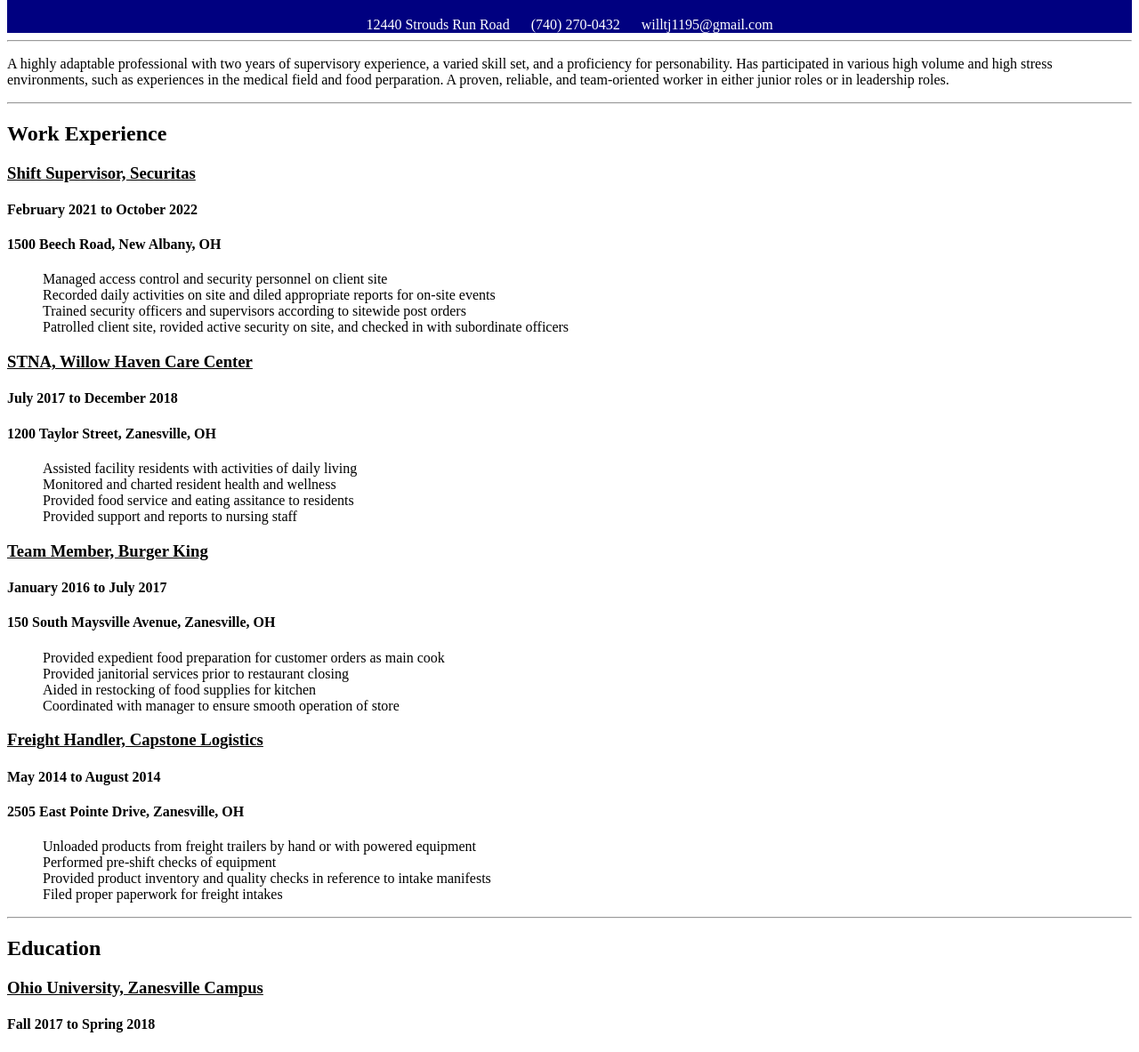
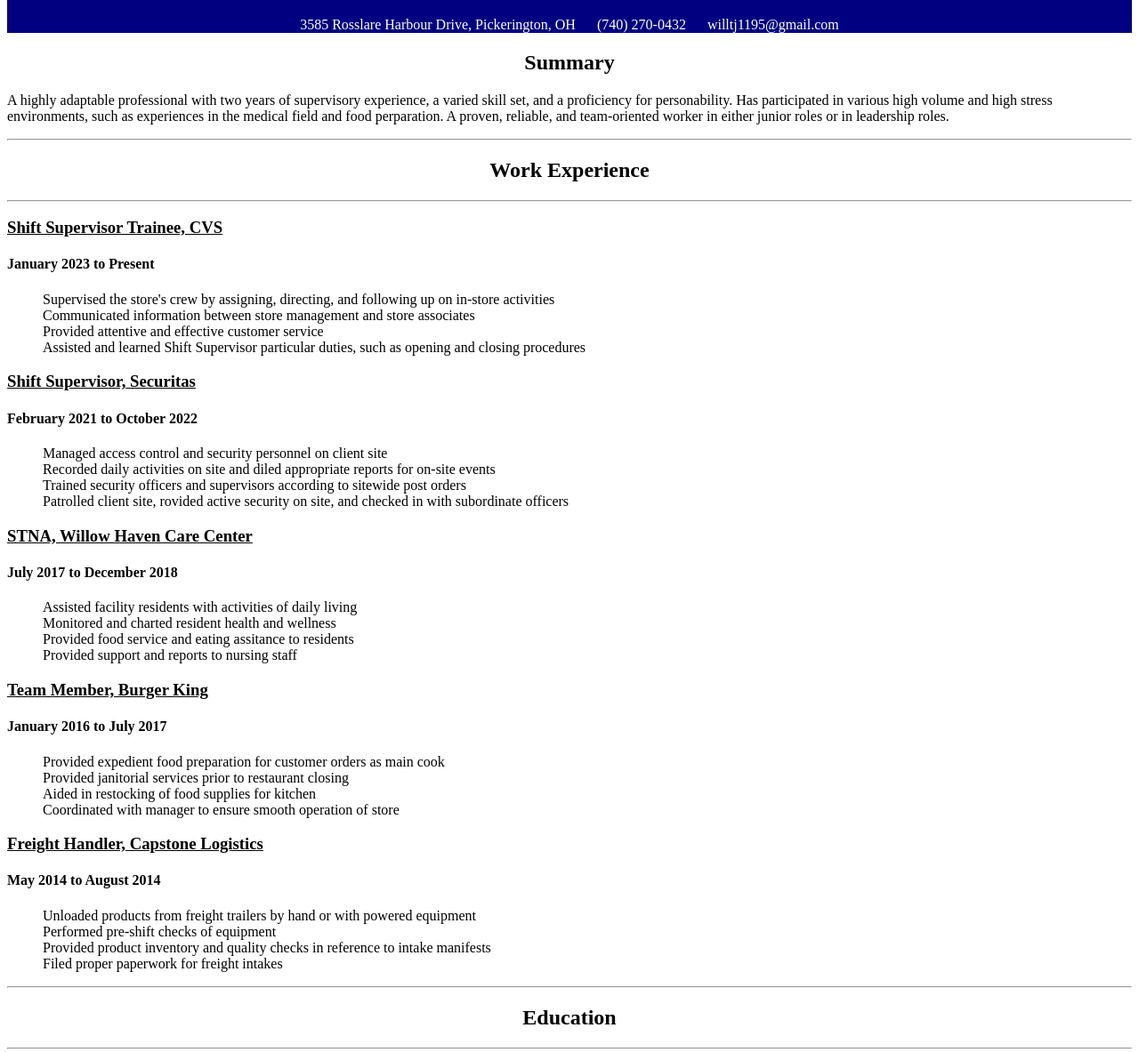
Before and after one commit to jtelms/resume, a plain HTML site: page index.html in a window 1280 px wide. Shown: the part 61-1244 px from the top of the page at 89% size. Drawn offline with Linux system fonts and the light colour scheme.

Commit message:
updated info, fixed layout, finalized styling

```diff
--- a/index.html
+++ b/index.html
@@ -2,7 +2,7 @@
 <html>
     <head>
         <meta charset="utf-8">
-        <title>Untitled</title>
+        <title>Resume</title>
         <link rel="stylesheet" href="styles.css">
         <meta name="viewport" content="width=device-width, initial-scale=1">
     </head>
@@ -10,50 +10,51 @@
         <div id="banner">
             <h1>Travis Willison Jr.</h1>
             <div id="contact">
-                <p>12440 Strouds Run Road</p>
+                <p>3585 Rosslare Harbour Drive, Pickerington, OH</p>
                 <p>(740) 270-0432</p>
                 <p>willtj1195@gmail.com</p>
             </div>
         </div>
-        <hr />
+	<h2>Summary</h2>
         <p id="summary">A highly adaptable professional with two years of supervisory experience, a varied skill set, and a proficiency for personability. Has participated in various high volume and high stress environments, such as experiences in the medical field and food perparation. A proven, reliable, and team-oriented worker in either junior roles or in leadership roles.</p>
         <hr />
         <div id="work">
             <h2>Work Experience</h2>
-
+	    <hr />
+	    <h3>Shift Supervisor Trainee, CVS</h3>
+	    <h4>January 2023 to Present</h4>
+	    <ul>
+		<li>Supervised the store's crew by assigning, directing, and following up on in-store activities</li>
+		<li>Communicated information between store management and store associates</li>
+		<li>Provided attentive and effective customer service</li>
+		<li>Assisted and learned Shift Supervisor particular duties, such as opening and closing procedures</li>
+	    </ul>
             <h3>Shift Supervisor, Securitas</h3>
             <h4>February 2021 to October 2022</h4>
-            <h4>1500 Beech Road, New Albany, OH</h4>
             <ul>
                 <li>Managed access control and security personnel on client site</li>
                 <li>Recorded daily activities on site and diled appropriate reports for on-site events</li>
                 <li>Trained security officers and supervisors according to sitewide post orders</li>
                 <li>Patrolled client site, rovided active security on site, and checked in with subordinate officers</li>
             </ul>
-
             <h3>STNA, Willow Haven Care Center</h3>
             <h4>July 2017 to December 2018</h4>
-            <h4>1200 Taylor Street, Zanesville, OH</h4>
             <ul>
                 <li>Assisted facility residents with activities of daily living</li>
                 <li>Monitored and charted resident health and wellness</li>
                 <li>Provided food service and eating assitance to residents</li>
                 <li>Provided support and reports to nursing staff</li>
             </ul>
-
             <h3>Team Member, Burger King</h3>
             <h4>January 2016 to July 2017</h4>
-            <h4>150 South Maysville Avenue, Zanesville, OH</h4>
             <ul>
                 <li>Provided expedient food preparation for customer orders as main cook</li>
                 <li>Provided janitorial services prior to restaurant closing</li>
                 <li>Aided in restocking of food supplies for kitchen</li>
                 <li>Coordinated with manager to ensure smooth operation of store</li>
             </ul>
-
             <h3>Freight Handler, Capstone Logistics</h3>
             <h4>May 2014 to August 2014</h4>
-            <h4>2505 East Pointe Drive, Zanesville, OH</h4>
             <ul>
                 <li>Unloaded products from freight trailers by hand or with powered equipment</li>
                 <li>Performed pre-shift checks of equipment</li>
@@ -64,21 +65,18 @@
         <hr />
         <div id="ed">
             <h2>Education</h2>
-
+	    <hr />
             <h3>Ohio University, Zanesville Campus</h3>
             <h4>Fall 2017 to Spring 2018</h4>
             <p>Major in Linguistics(Incomplete)</p>
-
             <h3>University of Rio Grande, Ohio</h3>
             <h4>Fall 2014 to Spring 2017</h4>
             <p>Major in English(Transferred)</p>
-
-            <h3>Miller High School</h3>
-            <h4>Graduated in May 2014</h4>
-            <p>Graduated with Honors</p>
         </div>
         <hr />
         <div id="skills">
+	<h2>Skills</h2>
+	<hr />
             <h3>Technical Skills</h3>
             <h4>Computer Languages</h4>
             <ul>
@@ -114,27 +112,22 @@
         <hr />
         <div id="refs">
             <h2>References</h2>
-
+	    <hr />
             <h3>Richard Conway</h3>
             <h4>Account Manager at Securitas</h4>
             <p>(614) 325-5579</p>
-
             <h3>William Dutcher</h3>
             <h4>Coworker at Securitas</h4>
             <p>(614) 972-2169</p>
-
             <h3>Jammie Smith</h3>
             <h4>Coworker at Securitas</h4>
             <p>(718) 414-5864</p>
-
             <h3>Stephanie Jones</h3>
             <h4>Nurse Aide Coordinator at Willow Haven</h4>
             <p>(740) 454-9747</p>
-
             <h3>Kayla Jordan</h3>
             <h4>Manager at Burger King</h4>
             <p>(740) 452-8195</p>
-
             <h3>Justin Walters</h3>
             <h4>Supervisor at Capstone Logistics</h4>
             <p>(740) 588-5700</p>
--- a/styles.css
+++ b/styles.css
@@ -9,6 +9,10 @@
     padding: 10px;
 }
 
+h2 {
+	text-align: center;
+}
+
 h3 {
     text-decoration: underline;
 }
```
